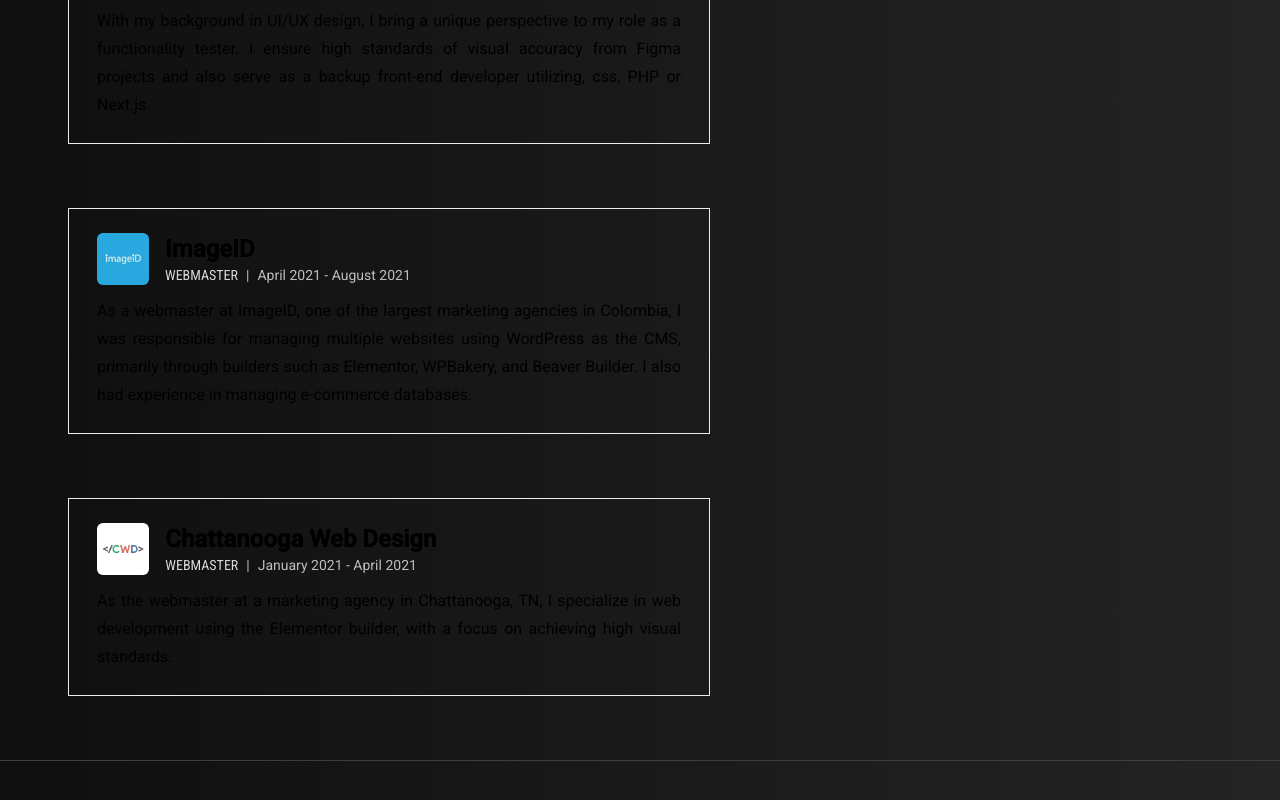
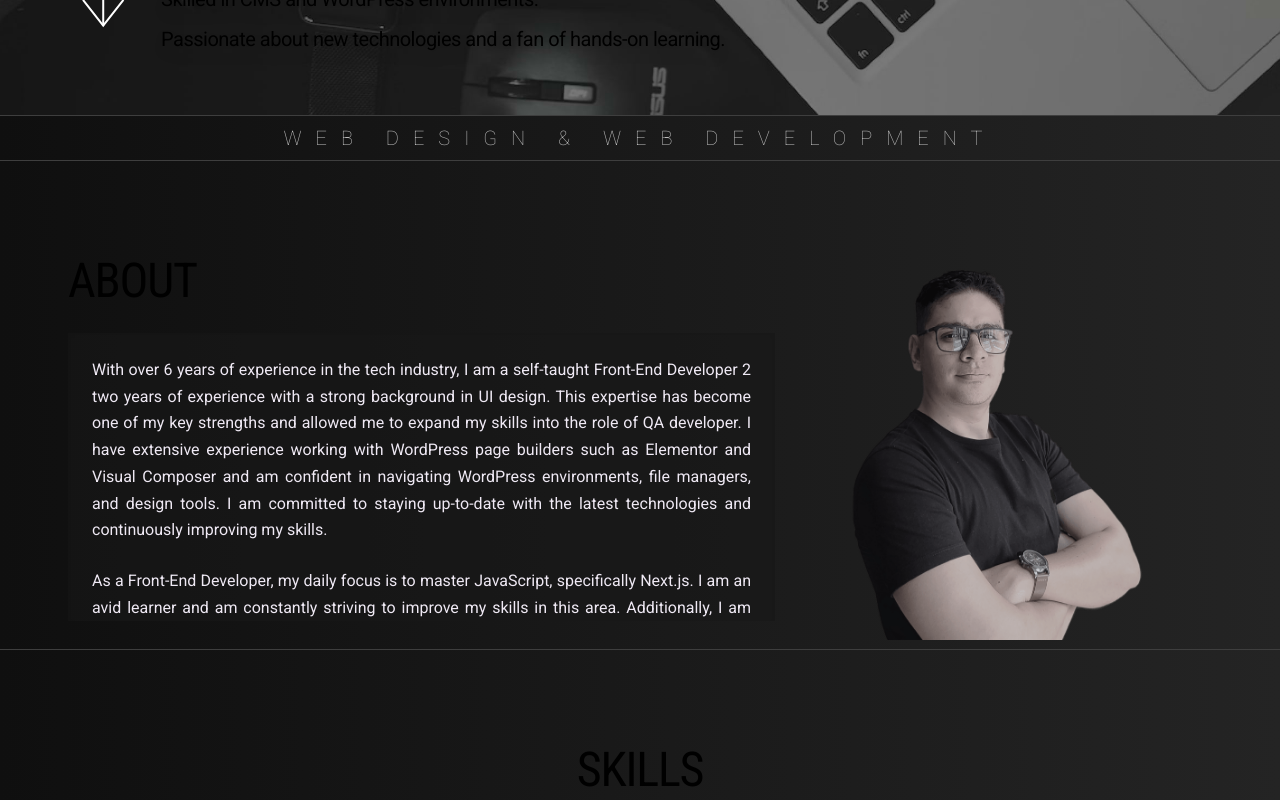
Before and after one commit to jor-g-r/portfolio-Jorge-Rondon, a Next.js app in the folder portfolio/: page / in a window 1280 px wide. Shown: the part 660-1460 px from the top of the page. Built offline with nearby package versions, Linux system fonts and the light colour scheme.

Commit message:
full project visible, still in experience section

```diff
--- a/portfolio/src/app/page.tsx
+++ b/portfolio/src/app/page.tsx
@@ -17,14 +17,16 @@ export default function Home() {
         {/* }
 
 
-        <Hero />
 
-        <About />
-
-        <Skills />
 
 
       {*/}
+
+<Hero />
+
+<About />
+
+<Skills />
 
 
        <Experience />
```
